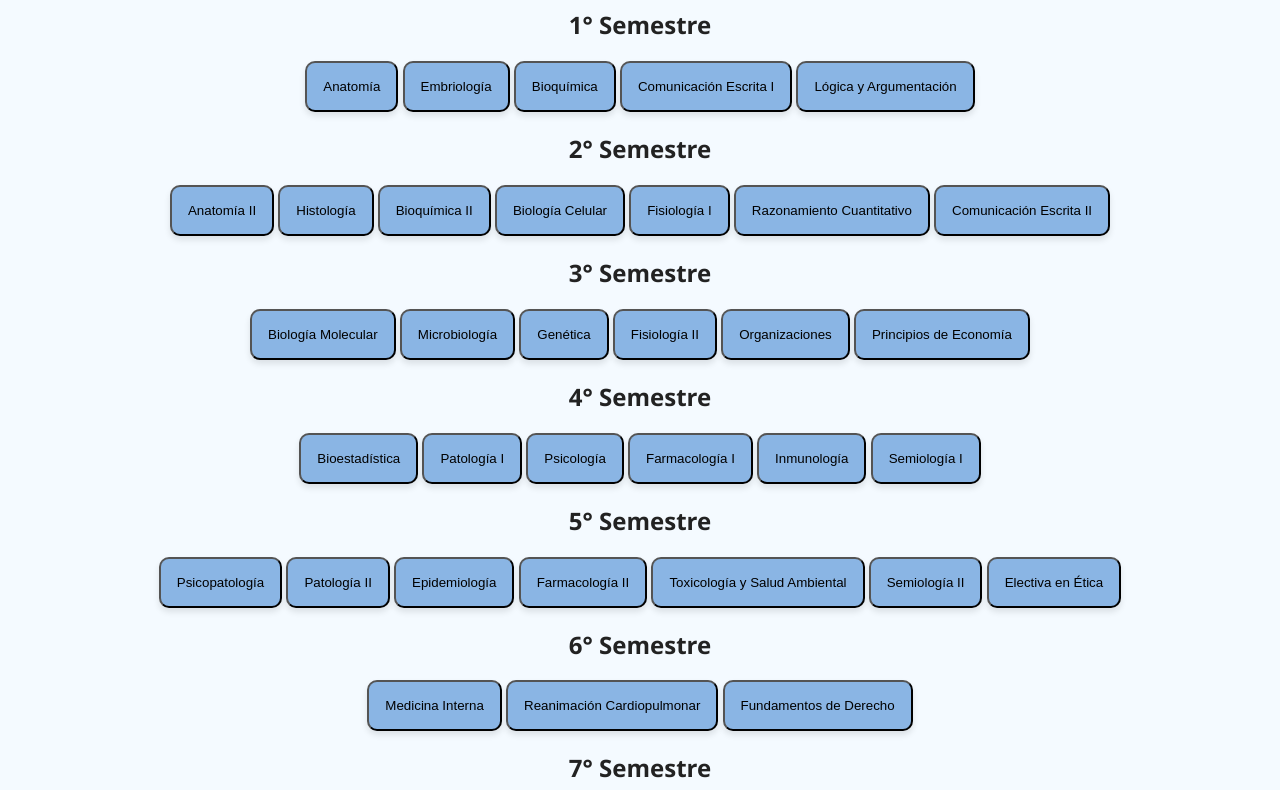
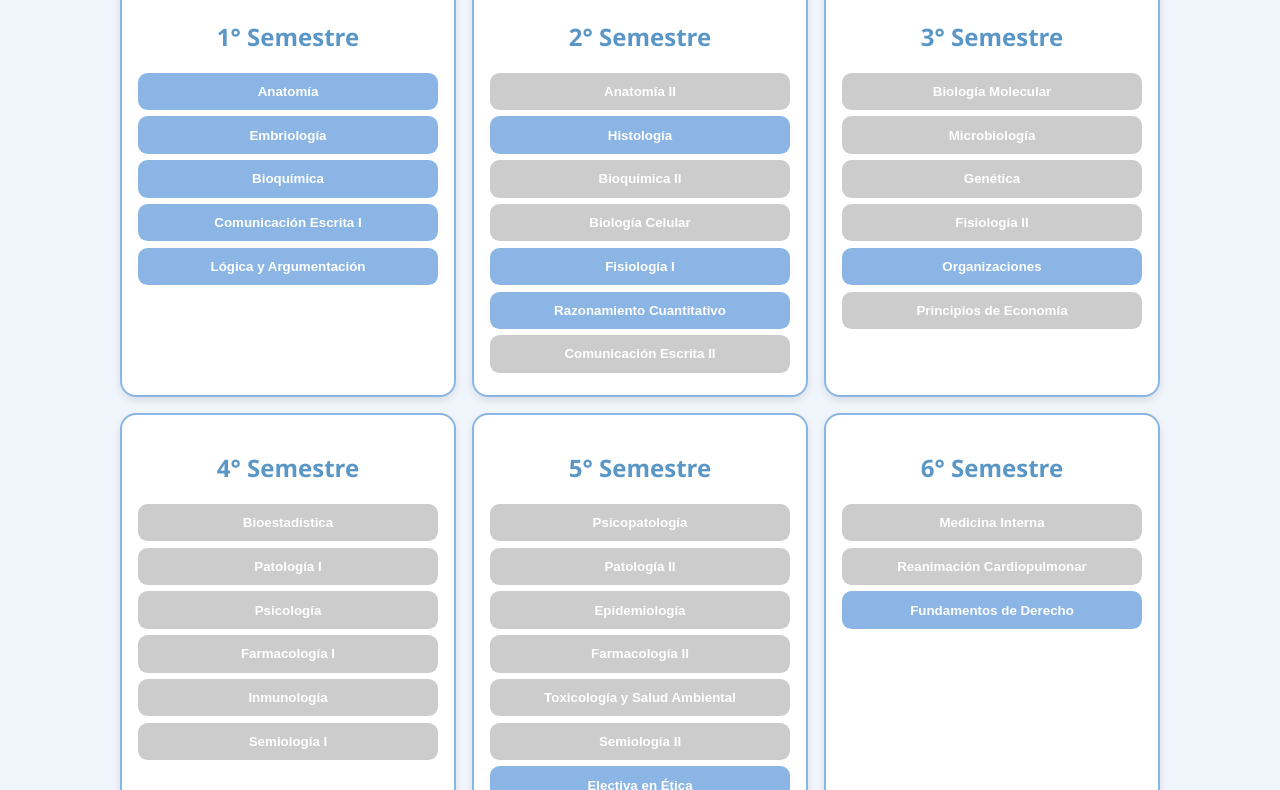
Before and after one commit to almost-dr-ang/plan-estudio, a plain HTML site: page index.html in a window 1280 px wide. Shown: the part 120-910 px from the top of the page. Drawn offline with Linux system fonts and the light colour scheme.

Commit message:
Update estilos.css

```diff
--- a/estilos.css
+++ b/estilos.css
@@ -1,33 +1,61 @@
 body {
   font-family: 'Segoe UI', sans-serif;
-  background-color: #f4faff;
-  color: #222;
-  padding: 2rem;
-  text-align: center;
+  background-color: #f0f6fc;
+  color: #333;
+  margin: 0;
+  padding: 1rem;
 }
 
 h1 {
-  color: #4a90e2;
-  margin-bottom: 1.5rem;
+  text-align: center;
+  color: #3a6ea5;
 }
 
-.grid-container {
-  display: grid;
-  grid-template-columns: repeat(auto-fit, minmax(200px, 1fr));
+.malla {
+  display: flex;
+  flex-wrap: wrap;
+  justify-content: center;
   gap: 1rem;
-  max-width: 1000px;
-  margin: auto;
+}
+
+.semestre {
+  background-color: white;
+  border: 2px solid #8ab5e4;
+  border-radius: 1rem;
+  padding: 1rem;
+  width: 300px;
+  box-shadow: 0 4px 8px rgba(0,0,0,0.1);
+}
+
+.semestre h2 {
+  text-align: center;
+  color: #5a97c6;
 }
 
 .ramo {
+  display: block;
+  width: 100%;
+  padding: 0.7rem;
+  margin: 0.4rem 0;
+  border: none;
+  border-radius: 0.6rem;
   background-color: #8ab5e4;
-  padding: 1rem;
-  border-radius: 10px;
-  box-shadow: 0 4px 6px rgba(0,0,0,0.1);
-  text-align: left;
+  color: white;
+  font-weight: bold;
+  cursor: pointer;
+  transition: background-color 0.3s;
 }
 
-.ramo input[type="checkbox"] {
-  transform: scale(1.2);
-  margin-right: 0.5rem;
+.ramo:hover {
+  background-color: #6a9ed2;
 }
+
+.ramo.aprobado {
+  background-color: #7ed957;
+}
+
+.ramo.bloqueado {
+  background-color: #cccccc;
+  cursor: not-allowed;
+  pointer-events: none;
+}
```
